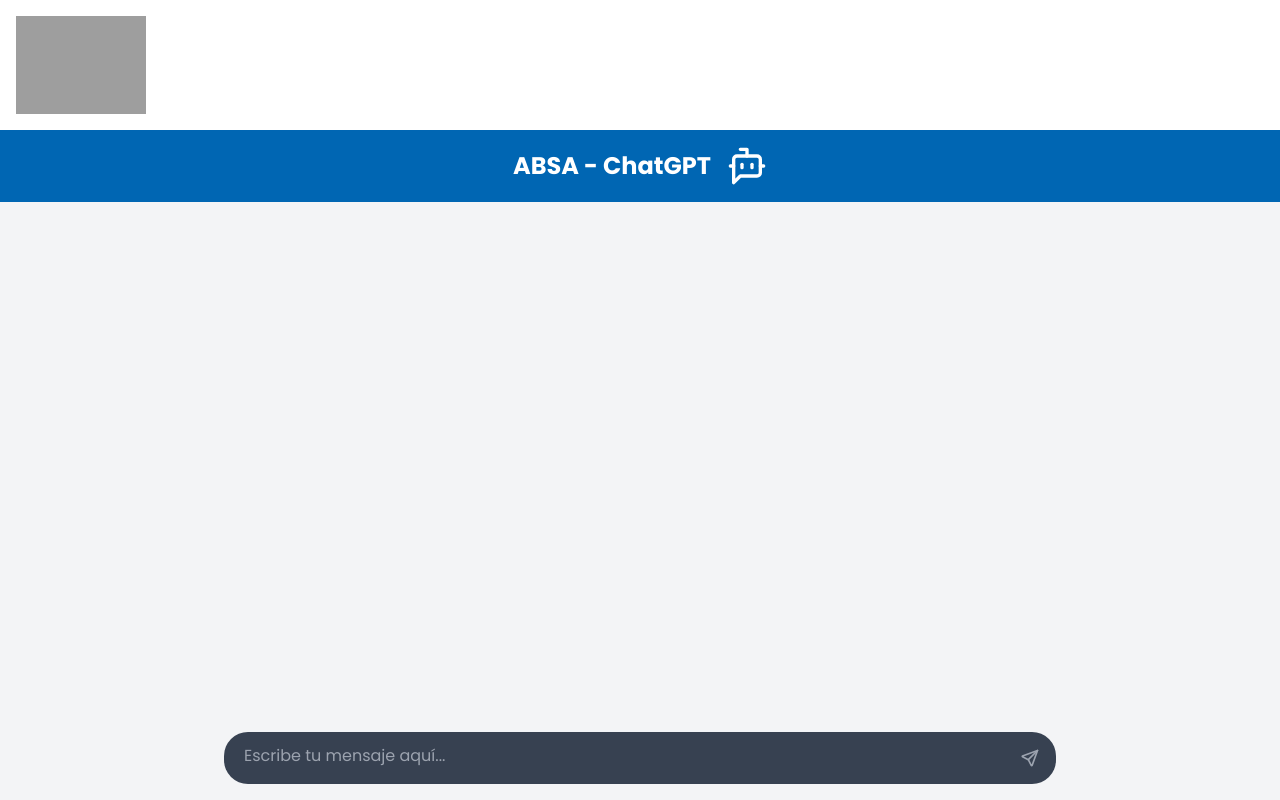
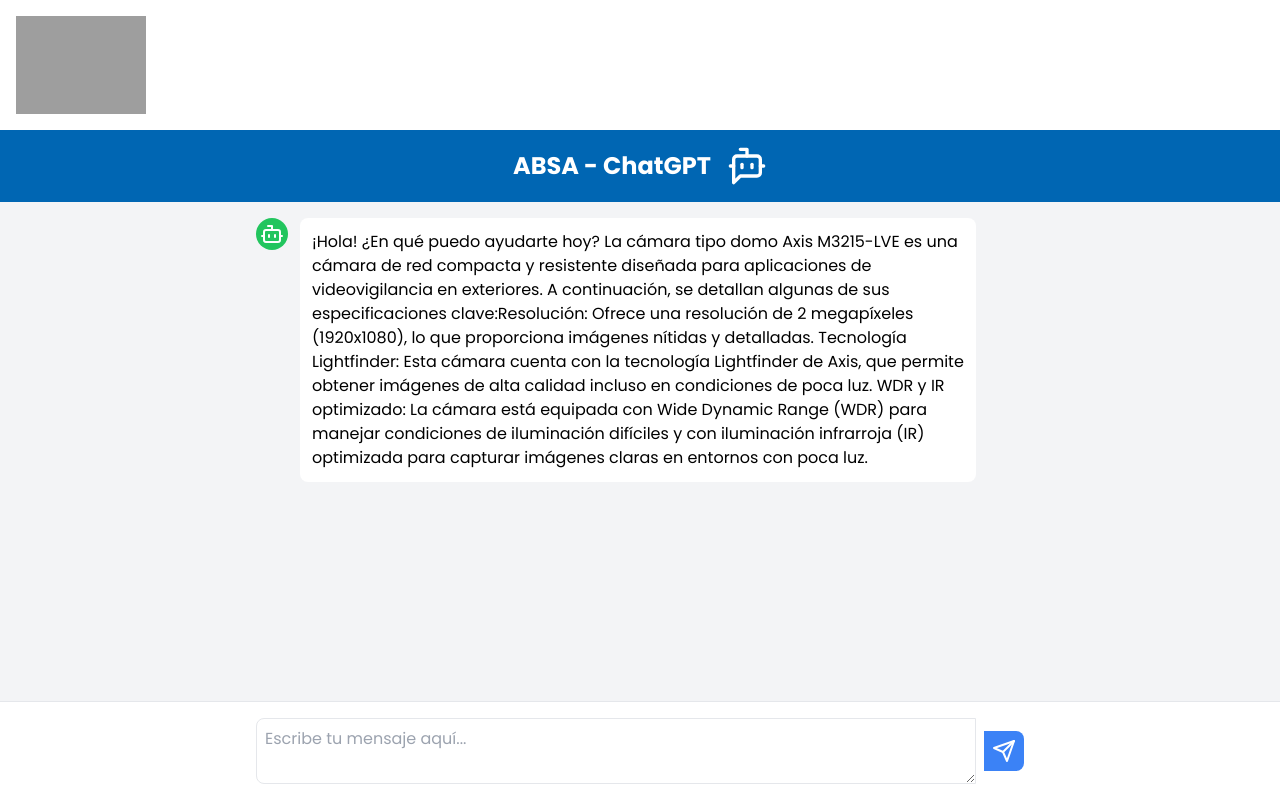
Before and after one commit to JavierGR10/absa-chatgpt-demo, a Next.js app: page /chat-google in a window 1280 px wide. Built offline with nearby package versions, Linux system fonts and the light colour scheme; grey boxes are pictures that could not be loaded.

Commit message:
Changes applied to component

```diff
--- a/src/app/chat-google/page.js
+++ b/src/app/chat-google/page.js
@@ -1,193 +1,113 @@
 "use client";
 import Button from "@/components/Button";
 import { useChat } from "ai/react";
-import { useEffect, useRef } from "react";
+import { useEffect, useState, useRef } from "react";
 import { TbSend } from "react-icons/tb";
 import ReactMarkdown from "react-markdown";
-export default function Component() {
-  // const [messages, setMessages] = useState([
-  //   { role: "system", content: "Bienvenido a ABSA. ¿En qué puedo ayudarte?" },
-  // ]);
-  // const [inputMessage, setInputMessage] = useState("");
 
-  const { messages, input, handleInputChange, handleSubmit } = useChat({});
-  const textareaRef = useRef(null);
+import { Send, Menu, User, Bot } from "lucide-react";
+
+export default function Chat() {
+  // const { messages, input, handleInputChange, handleSubmit } = useChat({});
+  // const textareaRef = useRef(null);
 
   // useEffect(() => {
   //   if (textareaRef.current) {
-  //     textareaRef.current.style.height = "auto";
-  //     textareaRef.current.style.height = `${Math.min(
-  //       textareaRef.current.scrollHeight,
-  //       160
-  //     )}px`;
+  //     textareaRef.current.style.height = "20px";
+  //     const scrollHeight = textareaRef.current.scrollHeight;
+  //     textareaRef.current.style.height =
+  //       scrollHeight > 96 ? "96px" : `${scrollHeight}px`;
   //   }
   // }, [input]);
 
-  useEffect(() => {
-    if (textareaRef.current) {
-      textareaRef.current.style.height = "20px";
-      const scrollHeight = textareaRef.current.scrollHeight;
-      textareaRef.current.style.height =
-        scrollHeight > 96 ? "96px" : `${scrollHeight}px`;
-    }
-  }, [input]);
+  // const handleKeyDown = (e) => {
+  //   if (e.key === "Enter" && !e.shiftKey) {
+  //     e.preventDefault(); // Evitar que se añada un salto de línea
+  //     handleSubmit(); // Enviar el mensaje
+  //   } else if (e.key === "Enter" && e.shiftKey) {
+  //     // Permitir el salto de línea
+  //     setInput(input + "\n");
+  //   }
+  // };
 
-  // const renderThumb = ({ style, ...props }) => {
-  //   const thumbStyle = {
-  //     backgroundColor: 'rgba(255, 255, 255, 0.2)',
-  //     borderRadius: '4px',
-  //   }
-  //   return <div style={{ ...style, ...thumbStyle }} {...props} />
-  // }
+  const [messages, setMessages] = useState([
+    {
+      type: "bot",
+      content:
+        "¡Hola! ¿En qué puedo ayudarte hoy? La cámara tipo domo Axis M3215-LVE es una cámara de red compacta y resistente diseñada para aplicaciones de videovigilancia en exteriores. A continuación, se detallan algunas de sus especificaciones clave:Resolución: Ofrece una resolución de 2 megapíxeles (1920x1080), lo que proporciona imágenes nítidas y detalladas. Tecnología Lightfinder: Esta cámara cuenta con la tecnología Lightfinder de Axis, que permite obtener imágenes de alta calidad incluso en condiciones de poca luz. WDR y IR optimizado: La cámara está equipada con Wide Dynamic Range (WDR) para manejar condiciones de iluminación difíciles y con iluminación infrarroja (IR) optimizada para capturar imágenes claras en entornos con poca luz.",
+    },
+  ]);
+  const [input, setInput] = useState("");
 
-  // useEffect(() => {
-  //   if (textareaRef.current) {
-  //     textareaRef.current.style.height = "23px";
-  //     const scrollHeight = textareaRef.current.scrollHeight;
-  //     textareaRef.current.style.height =
-  //       scrollHeight > 160 ? "160px" : `${scrollHeight}px`;
-  //   }
-  // }, [input]);
-
-  const handleKeyDown = (e) => {
-    if (e.key === "Enter" && !e.shiftKey) {
-      e.preventDefault(); // Evitar que se añada un salto de línea
-      handleSubmit(); // Enviar el mensaje
-    } else if (e.key === "Enter" && e.shiftKey) {
-      // Permitir el salto de línea
-      setInput(input + "\n");
+  const handleSubmit = () => {
+    if (input.trim()) {
+      setMessages([...messages, { type: "user", content: input }]);
+      setInput("");
+      // Aquí iría la lógica para procesar la respuesta del bot
     }
   };
 
+  const handleInputChange = (e) => {
+    setInput(e.target.value);
+  };
+
   return (
-    <main className="flex-grow overflow-hidden">
-      {/* <div className="h-full  flex flex-col container mx-auto px-6"> */}
-      <div className="h-full flex flex-col max-w-4xl mx-auto px-4">
-        <div className="flex-grow p-4 overflow-y-auto">
-          {messages.map((message, index) => {
-            const content =
-              typeof message.content === "string"
-                ? message.content
-                : JSON.stringify(message.content); // Convierte el objeto a string si es necesario
-
-            return (
+    <>
+      <main className="flex-grow overflow-auto p-4">
+        <div className="max-w-3xl mx-auto space-y-4">
+          {messages.map((message, index) => (
+            <div
+              key={index}
+              className={`flex ${
+                message.type === "user" ? "justify-end" : "justify-start"
+              }`}
+            >
               <div
-                key={index}
-                className={`mb-4 ${
-                  message.role === "user" ? "text-right" : "text-left"
+                className={`flex items-start space-x-3 max-w-[calc(100%-3rem)] ${
+                  message.type === "user"
+                    ? "flex-row-reverse space-x-reverse"
+                    : ""
                 }`}
               >
+                <div className="flex-shrink-0">
+                  {message.type === "user" ? (
+                    <User className="h-8 w-8 bg-blue-500 text-white rounded-full p-1" />
+                  ) : (
+                    <Bot className="h-8 w-8 bg-green-500 text-white rounded-full p-1" />
+                  )}
+                </div>
                 <div
-                  className={`inline-block px-4 py-2 rounded-2xl ${
-                    message.role === "user"
-                      ? "bg-[#0066b3] text-white"
-                      : " text-black"
+                  className={`p-3 rounded-lg ${
+                    message.type === "user"
+                      ? "bg-blue-500 text-white"
+                      : "bg-white"
                   }`}
                 >
-                  <ReactMarkdown>{content}</ReactMarkdown>
+                  {message.content}
                 </div>
               </div>
-            );
-          })}
+            </div>
+          ))}
         </div>
-        {/* <div className="flex space-x-3 p-4">
+      </main>
+      <footer className="bg-white border-t p-4">
+        <div className="max-w-3xl mx-auto flex items-center space-x-2">
           <textarea
             type="text"
             value={input}
-            onChange={handleInputChange}
-            onKeyDown={handleKeyDown}
+            onChange={(e) => setInput(e.target.value)}
             placeholder="Escribe tu mensaje aquí..."
-            className="flex-grow px-5 py-3 border rounded-3xl focus:outline-none focus:ring focus:ring[#0066b3]"
-          />
-          <Button Icon={TbSend} onClick={handleSubmit} />
-        </div> */}
-        {/*
-        <div className="p-4 border-t">
-          <div className="flex items-end space-x-4">
-            <div className="flex-grow">
-              <textarea
-                ref={textareaRef}
-                value={input}
-                onChange={handleInputChange}
-                placeholder="Escribe tu mensaje aquí..."
-                className="w-full p-2 pr-10 border rounded-3xl resize-none overflow-hidden bg-white"
-                style={{
-                  minHeight: "23px",
-                  maxHeight: "160px",
-                  lineHeight: "20px",
-                }}
-              />
-            </div>
-            <button
-                onClick={handleSubmit}
-                className="px-4 py-2 bg-[#0066b3] text-white rounded-full hover:bg-[#005092] transition-colors h-10 w-10 flex items-center justify-center flex-shrink-0"
-              >
-                <TbSend className="h-5 w-5" />
-              </button>
-          </div> */}
-
-        {/* <div className="flex items-end space-x-3 p-4 bg-gray-100 rounded-lg">
-          <textarea
-            ref={textareaRef}
-            value={input}
-            onChange={handleInputChange}
-            onKeyDown={handleKeyDown}
-            placeholder="Escribe tu mensaje aquí..."
-            className="flex-grow px-4 py-3 border rounded-3xl focus:outline-none focus:ring focus:ring-blue-500 resize-none overflow-hidden max-h-40 bg-white text-black"
-            rows={1} // Tamaño inicial
-            style={{ height: "auto", minHeight: "48px" }} // Ajusta el textarea a su contenido
+            className="flex-grow p-2 border rounded-l-lg focus:outline-none focus:ring-2 focus:ring-blue-500 "
+            onKeyPress={(e) => e.key === "Enter" && handleSend()}
           />
           <button
             onClick={handleSubmit}
-            className="px-4 py-2 bg-blue-500 text-white rounded-full flex-shrink-0"
+            className="bg-blue-500 text-white p-2 rounded-r-lg hover:bg-blue-600 focus:outline-none focus:ring-2 focus:ring-blue-500"
           >
-                <TbSend className="h-5 w-5" />
+            <Send className="h-6 w-6" />
           </button>
-        </div> */}
-
-        <div className="p-4">
-          <div className=" flex bg-gray-700 rounded-3xl">
-            {/* <button className="p-2 text-gray-400 hover:text-white transition-colors">
-              <TbSend className="h-5 w-5" />
-            </button> */}
-            {/* <div className="flex-grow ">
-              <textarea
-                ref={textareaRef}
-                value={input}
-                onChange={handleInputChange}
-                placeholder="Mensaje ABSA"
-                className="w-full bg-transparent text-white placeholder-gray-400 py-2 px-5 outline-none resize-none overflow-y-auto"
-                style={{
-                  minHeight: "20px",
-                  maxHeight: "96px",
-                }}
-              />
-            </div> */}
-
-            {/* <div className="flex-grow"> */}
-              <textarea
-                ref={textareaRef}
-                value={input}
-                onChange={handleInputChange}
-                onKeyDown={handleKeyDown}
-                placeholder="Escribe tu mensaje aquí..."
-                className="w-full bg-transparent text-white placeholder-gray-400 py-3 px-5 outline-none resize-none  custom-scrollbar"
-                style={{
-                  minHeight: "20px",
-                  maxHeight: "96px",
-                }}
-              />
-            {/* </div> */}
-            <button
-              onClick={handleSubmit}
-              className="p-4 text-gray-400 hover:text-white hover:background-color transition-colors self-end cursor-pointer "
-              disabled={!input.trim()}
-            >
-              <TbSend className="h-5 w-5" />
-            </button>
-          </div>
         </div>
-      </div>
-    </main>
+      </footer>
+    </>
   );
 }
```
